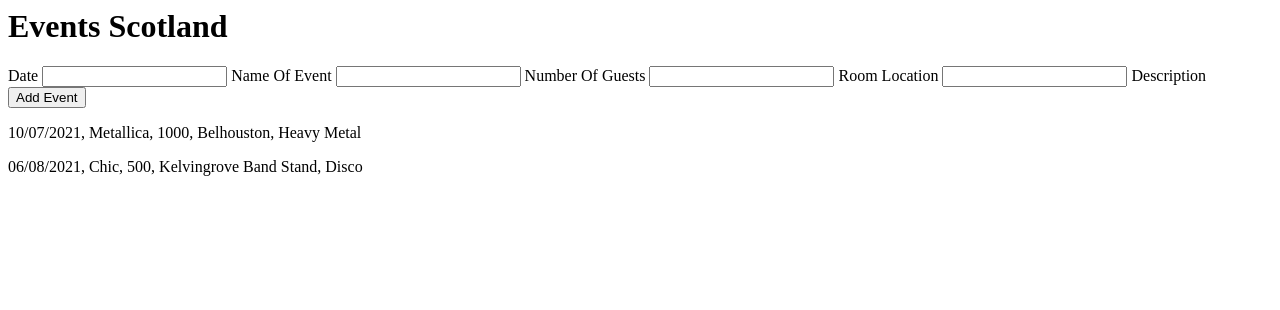
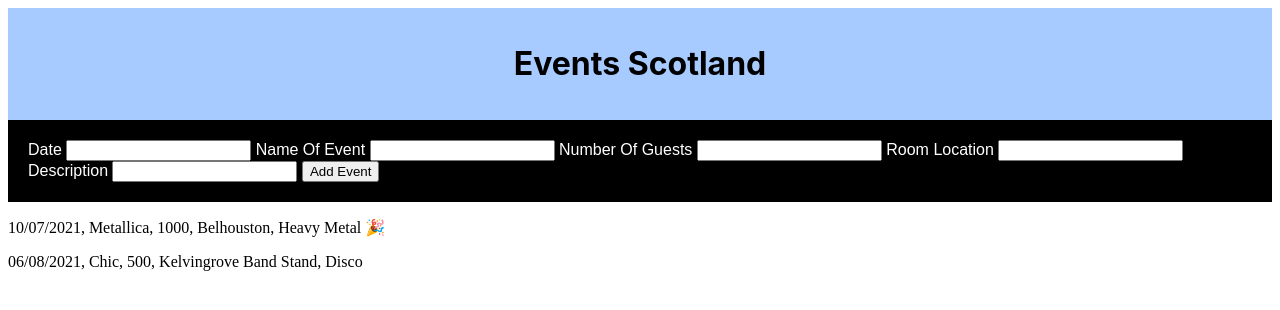
Before and after one commit to millu94/w3d4_further_flask, a Flask app: page / in a window 1280 px wide. Shown: the top 310 px of the page. Run offline with Flask 2, Linux system fonts and the light colour scheme.

Commit message:
MVP completed, some extensions complete

```diff
--- a/day_4/02_flask_template_lab/flask_lab/controllers/controller.py
+++ b/day_4/02_flask_template_lab/flask_lab/controllers/controller.py
@@ -1,20 +1,20 @@
 from flask import render_template, request
 from app import app
+from models.events_example import events, create_event
 from models.event import Event
-from models.events_example import events
+
 
 @app.route("/")
 def index():
     return render_template('index.html', title="Home", events=events)
 
 @app.route('/', methods=['POST'])
-def add_task():
+def add_event():
     date = request.form['date']
     name_of_event = request.form['name_of_event']
     number_of_guests = request.form['number_of_guests']
     room_location = request.form['room_location']
     description = request.form['description']
-    new_event = Event(date, name_of_event, number_of_guests, room_location, description)
-    print(request.form)
+    new_event = Event(date, name_of_event, number_of_guests, room_location, description, False)
     create_event(new_event)
     return render_template('index.html', title="Home", events=events)
--- a/day_4/02_flask_template_lab/flask_lab/models/event.py
+++ b/day_4/02_flask_template_lab/flask_lab/models/event.py
@@ -1,8 +1,9 @@
 class Event():
 
-    def __init__(self, date, name_of_event, number_of_guests, room_location, description):
+    def __init__(self, date, name_of_event, number_of_guests, room_location, description, recurring_event):
         self.date = date
         self.name_of_event = name_of_event
         self.number_of_guests = number_of_guests
         self.room_location = room_location
         self.description = description
+        self.recurring_event = recurring_event
--- a/day_4/02_flask_template_lab/flask_lab/models/events_example.py
+++ b/day_4/02_flask_template_lab/flask_lab/models/events_example.py
@@ -1,8 +1,8 @@
 from models.event import *
 
-event1 = Event("10/07/2021", "Metallica", 1000, "Belhouston", "Heavy Metal")
+event1 = Event("10/07/2021", "Metallica", 1000, "Belhouston", "Heavy Metal", True)
 
-event2 = Event("06/08/2021", "Chic", 500, "Kelvingrove Band Stand", "Disco")
+event2 = Event("06/08/2021", "Chic", 500, "Kelvingrove Band Stand", "Disco", False)
 
 events = [event1, event2]
 
--- /dev/null
+++ b/day_4/02_flask_template_lab/flask_lab/static/events_design.css
@@ -0,0 +1,23 @@
+#header {
+    text-align: center;
+    background-color: rgb(168, 203, 255);
+    padding: 15px;
+    font-family: -apple-system, BlinkMacSystemFont, 'Segoe UI', Roboto, Oxygen, Ubuntu, Cantarell, 'Open Sans', 'Helvetica Neue', sans-serif ;
+}
+
+#form {
+    padding: 20px;
+    background-color: black;
+    color: white;
+    font-family: Arial, Helvetica, sans-serif ;
+}
+
+#list_of_events {
+/*
+    position: absolute;
+    left: 10%;
+    top: 10%;
+    transform: translate(-10%, -10%);
+    border: 5px solid;
+    padding: 10px; */
+}
--- a/day_4/02_flask_template_lab/flask_lab/templates/index.html
+++ b/day_4/02_flask_template_lab/flask_lab/templates/index.html
@@ -1,10 +1,20 @@
-<html>
-    <header>
+<!DOCTYPE html>
+<html lang="en">
+<head>
+    <meta charset="UTF-8">
+    <meta http-equiv="X-UA-Compatible" content="IE=edge">
+    <meta name="viewport" content="width=device-width, initial-scale=1.0">
+    <link rel="stylesheet" href="static/events_design.css">
+    <title>Document</title>
+</head>
+<body>
+    <header id="header">
         <h1>
             Events Scotland
         </h1>
     </header>
-        <form action="/">
+  <div id="form">
+    <form action="/" method="POST">
         <label for="date">Date</label>
         <input type="text" name="date" id="date">
         <label for="name_of_event">Name Of Event</label>
@@ -14,13 +24,19 @@
         <label for="room_location">Room Location</label>
         <input type="text" name="room_location" id="room_location">
         <label for="description">Description</label>
+        <input type="text" name="description" id="description">
         <input type="submit" value="Add Event">
     </form>
+  </div>
     {% for event in events %}
-    <div>
+    <div  id="list_of_events">
         <p>
             {{ event.date }},  {{ event.name_of_event }},  {{ event.number_of_guests }},  {{ event.room_location }},  {{ event.description }}
+            {% if event.recurring_event %}
+            <span>🎉</span>
+            {% endif %}
         </p>
     </div>
     {% endfor %}
+</body>
 </html>
```
